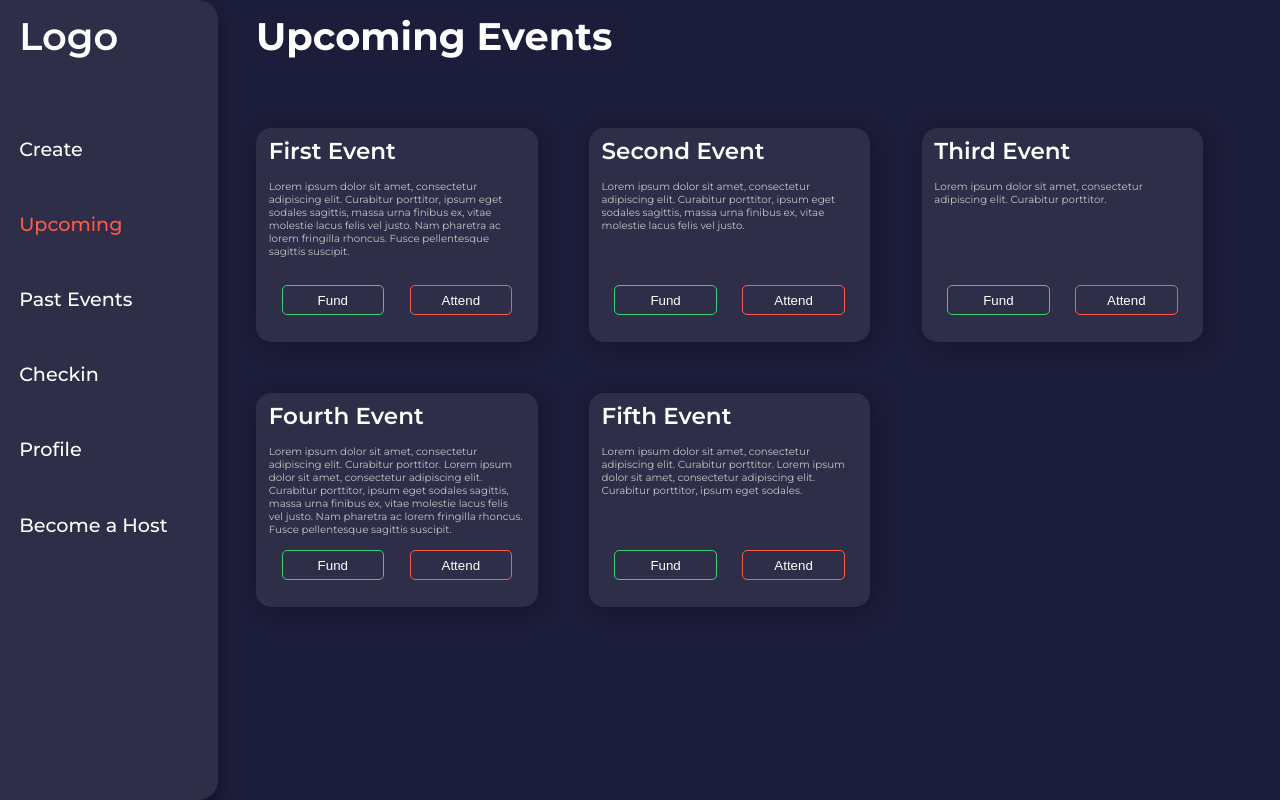
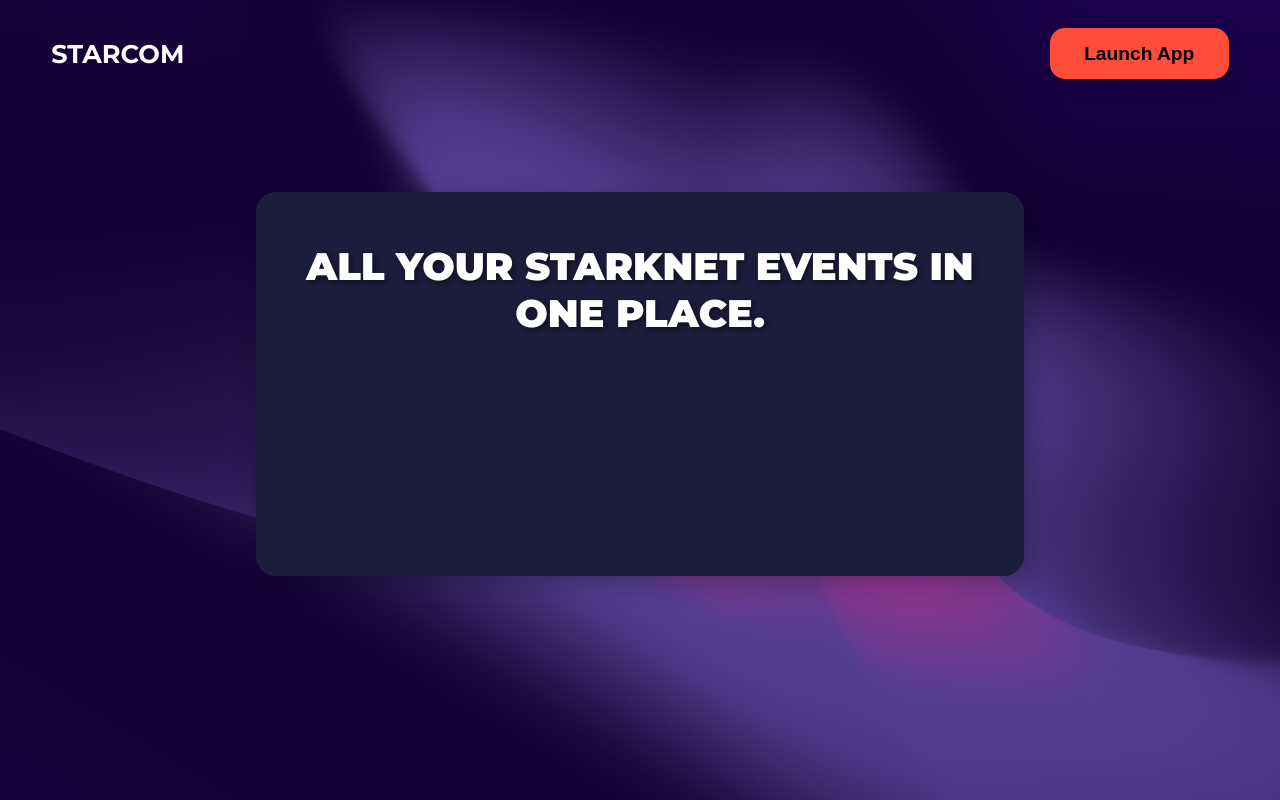
Before and after one commit to jrcarlos2000/StarknetHackParis, a React (Create React App) app in the folder frontend/: page / in a window 1280 px wide. Built offline with nearby package versions, Linux system fonts and the light colour scheme.

Commit message:
call attendance and stake modals

```diff
--- a/frontend/package.json
+++ b/frontend/package.json
@@ -8,7 +8,6 @@
     "@testing-library/user-event": "^13.5.0",
     "dotenv": "^16.0.1",
     "history": "^5.3.0",
-    "ipfs-http-client": "^57.0.3",
     "react": "^18.2.0",
     "react-dom": "^18.2.0",
     "react-redux": "^8.0.2",
--- a/frontend/src/App.js
+++ b/frontend/src/App.js
@@ -10,11 +10,13 @@ import Upcoming from "./components/Upcoming"
 import "./style/main.css"
 import Navbar from "./components/Navbar";
 import HostForm from "./components/HostForm";
+import Landing from "./components/Landing";
 const App = () => {
     return(
         <Router>
         <Routes>
-                <Route exact path="/" element={<Upcoming />}/>
+                <Route exact path="/" element={<Landing />}/>
+                <Route exact path="/upcoming" element={<Upcoming />}/>
                 <Route exact path="/create" element={<Create />}/>
                 <Route exact path="/past-events" element={<PastEvents />}/>
                 <Route exact path="/profile" element={<Profile />}/>
--- /dev/null
+++ b/frontend/src/components/Landing.js
@@ -0,0 +1,18 @@
+import React from "react";
+import { useNavigate } from "react-router-dom";
+import { ReactComponent as LandingCalendar } from '../illustrations/LandingCalendar.svg';
+import "../style/landing.css"
+const Landing = () => {
+    const navigate = useNavigate();
+    return(
+        <div className="landing-page">
+            <div className="background"></div>
+            <button onClick={() => navigate("/upcoming")} className="launch-btn">Launch App</button>
+            <div className="landing-logo">STARCOM</div>
+            <div className="landing-container">
+                <div className="landing-header">ALL YOUR STARKNET EVENTS IN ONE PLACE.</div>
+            </div>
+        </div>
+    )
+}
+export default Landing;
--- a/frontend/src/components/Navbar.js
+++ b/frontend/src/components/Navbar.js
@@ -5,10 +5,10 @@ const Navbar = (props) => {
 
     return(
         <div className="navbar">
-            <Link to="/"><div className="logo desktop">Logo</div></Link>
+            <Link to="/"><div className="logo desktop">STARCOM</div></Link>
             <div className="navbar-links">
                 {props.page === "/create" ? <Link to="/create" ><p className="link-selected navbar-link">Create</p></Link> :  <Link to="/create" ><p className="navbar-link">Create</p></Link>}
-                {props.page === "/" ? <Link to="/" ><p className="link-selected navbar-link">Upcoming</p></Link> :  <Link to="/" ><p className="navbar-link">Upcoming</p></Link>}
+                {props.page === "/upcoming" ? <Link to="/upcoming" ><p className="link-selected navbar-link">Upcoming</p></Link> :  <Link to="/upcoming" ><p className="navbar-link">Upcoming</p></Link>}
                 {props.page === "/past-events" ? <Link to="/past-events" ><p className="link-selected navbar-link">Past Events</p></Link> :  <Link to="/past-events" ><p className="navbar-link">Past Events</p></Link>}
                 {props.page === "/checkin" ? <Link to="/checkin" ><p className="link-selected navbar-link">Checkin</p></Link> :  <Link to="/checkin" ><p className="navbar-link">Checkin</p></Link>}
                 {props.page === "/profile" ? <Link to="/profile"><p className="link-selected navbar-link">Profile</p></Link> :  <Link to="/profile" ><p className="navbar-link">Profile</p></Link>}
--- a/frontend/src/components/Profile.js
+++ b/frontend/src/components/Profile.js
@@ -4,14 +4,18 @@ import attendedEvents from "../testData/attended";
 import attendedTokens from "../testData/attendedTokens";
 import "../style/profile.css";
 import "../style/events.css";
+import { connect } from "react-redux";
+import { openModal } from "../actions";
+import AttendanceModal from "../modals/AttendanceModal";
+import SuccessModal from "../modals/SuccessModal";
 
-const Profile = () => {
+const Profile = (props) => {
   const renderAttendedEvents = attendedEvents.map((event) => (
     <div className="event-container">
       <h2 className="event-header">{event.title}</h2>
       <div className="event-description">{event.description}</div>
       <div className="event-buttons">
-        <button className="event-button fund-btn">Call Attendance</button>
+        <button onClick={() => props.openModal({"type": "attendance", "title": event.title})} className="event-button fund-btn">Call Attendance</button>
         <button className="event-button attend-btn">Close</button>
       </div>
     </div>
@@ -28,6 +32,8 @@ const Profile = () => {
 
   return (
     <div>
+        {(props.openedModal.type === "attendance" && props.openedModal.title) && <AttendanceModal title={props.openedModal.title}/>}
+        {props.openedModal.type === "success" && <SuccessModal title="Success" />}
       <Navbar page="/profile" />
       <h1 className="page-header">Your Profile</h1>
       <div className="page-content">
@@ -44,4 +50,7 @@ const Profile = () => {
   );
 };
 
-export default Profile;
+const mapStateToProps = (state) => {
+    return { openedModal: state.openModal };
+  };
+  export default connect(mapStateToProps, { openModal })(Profile);
--- a/frontend/src/components/Upcoming.js
+++ b/frontend/src/components/Upcoming.js
@@ -6,6 +6,7 @@ import "../style/events.css";
 import Navbar from "./Navbar";
 import FundModal from "../modals/FundModal";
 import SuccessModal from "../modals/SuccessModal";
+import StakeModal from "../modals/StakeModal";
 import upcoming from "../testData/upcoming";
 
 const Upcoming = (props) => {
@@ -26,7 +27,7 @@ const Upcoming = (props) => {
                     </div>
                     <div className="event-buttons">
                         <button onClick={() => props.openModal({"type": "fund", "title": event.title})} className="event-button fund-btn">Fund</button>
-                        <button onClick={attendEvent} className="event-button attend-btn">Attend</button>
+                        <button onClick={()=> props.openModal({"type": "stake", "title": event.title})} className="event-button attend-btn">Attend</button>
                     </div>
                 </div>
             )
@@ -40,8 +41,9 @@ const Upcoming = (props) => {
 
     return(
         <div className="upcoming-page">
-            <Navbar page="/" />
+            <Navbar page="/upcoming" />
             {(props.openedModal.type === "fund" && props.openedModal.title) && <FundModal title={props.openedModal.title}/>}
+            {(props.openedModal.type === "stake" && props.openedModal.title) && <StakeModal title={props.openedModal.title}/>}
             {props.openedModal.type === "success" && <SuccessModal title="Success" />}
             <h1 className="page-header">Upcoming Events</h1>
             <div className="page-content">
--- /dev/null
+++ b/frontend/src/modals/AttendanceModal.js
@@ -0,0 +1,39 @@
+import React, { useState } from "react";
+import { useNavigate } from "react-router-dom";
+import { openModal } from "../actions";
+import { connect } from "react-redux";
+import "../style/modals.css";
+
+const AttendanceModal = (props) => {
+  const [password, setPassword] = useState(0);
+
+  const save = (e) => {
+    e.preventDefault();
+    props.openModal({"type": "success", "title": "Success"});
+    console.log(password);
+  };
+
+  return (
+    <div className="modal-dim" onClick={() => document.location.reload()}>
+      <div className="modal" onClick={(e) => e.stopPropagation()}>
+        <h1 className="modal-title">{props.title}</h1>
+        <div className="modal-description">Set your checki-in password</div>
+        <form className="modal-form" onSubmit={save}>
+          <div className="input-container stake-input" id="modal-input">
+            <label className="label modal-label">Password</label>
+            <input
+              type="text"
+              min={0}
+              value={password}
+              onChange={(e) => setPassword(e.target.value)}
+              className="input-field modal-input"
+            />
+          </div>
+          <input type="submit" value="Save" className="fund-modal-btn"></input>
+        </form>
+      </div>
+    </div>
+  );
+};
+
+export default connect(null, {openModal})(AttendanceModal);
--- /dev/null
+++ b/frontend/src/modals/StakeModal.js
@@ -0,0 +1,40 @@
+import React, { useState } from "react";
+import { useNavigate } from "react-router-dom";
+import { openModal } from "../actions";
+import { connect } from "react-redux";
+import "../style/modals.css";
+
+const StakeModal = (props) => {
+  const [fundValue, setFundValue] = useState(0);
+  const navigate = useNavigate();
+
+  const fund = (e) => {
+    e.preventDefault();
+    props.openModal({"type": "success", "title": "Success"});
+    console.log(fundValue);
+  };
+
+  return (
+    <div className="modal-dim" onClick={() => document.location.reload()}>
+      <div className="modal" onClick={(e) => e.stopPropagation()}>
+        <h1 className="modal-title">{props.title}</h1>
+        <div className="modal-description">Stake to secure your spot!</div>
+        <form className="modal-form" onSubmit={fund}>
+          <div className="input-container stake-input" id="modal-input">
+            <label className="label modal-label">Amount</label>
+            <input
+              type="number"
+              min={0}
+              value={fundValue}
+              onChange={(e) => setFundValue(e.target.value)}
+              className="input-field modal-input"
+            />
+          </div>
+          <input type="submit" value="Stake" className="fund-modal-btn"></input>
+        </form>
+      </div>
+    </div>
+  );
+};
+
+export default connect(null, {openModal})(StakeModal);
--- a/frontend/src/style/create.css
+++ b/frontend/src/style/create.css
@@ -65,7 +65,7 @@
 }
 input[type="checkbox"] {
     accent-color: #ff4d3a;
-    }
+}
 .create-btn:hover{
     transform: scale(1.05);
 }
--- /dev/null
+++ b/frontend/src/style/landing.css
@@ -0,0 +1,55 @@
+.landing-logo{
+    position: absolute;
+    top: 3vw;
+    left: 4vw;
+    font-weight: 700;
+    font-size: 2vw;
+}
+
+.launch-btn{
+    position: absolute;
+    top: 2.2vw;
+    right: 4vw;
+    width: 14vw;
+    height: 4vw;
+    font-size: 1.5vw;
+    border-radius: 15px;
+    border: none;
+    box-shadow: 4px 4px 20px rgba(0, 0, 0, 0.253);
+    transition: all 0.5s ease;
+    cursor: pointer;
+    background-color: #ff4d3a;
+    font-weight: 700;
+}
+.launch-btn:hover{
+    transform: scale(1.05);
+}
+.background{
+    position: absolute;
+    top: 0;
+    left: 0;
+    width: 100vw;
+    height: 100vh;
+    background-image: url("../images/background.jpg");
+    background-size: cover;
+    background-position: center;
+    background-repeat: no-repeat;
+}
+.landing-container{
+    width: 60vw;
+    height: 30vw;
+    top: 15vw;
+    left: 20vw;
+    border-radius: 20px;
+    z-index: 100;
+    background-color: #1c1c3b;
+    position: absolute;
+    box-shadow: 6px 6px 25px rgba(0, 0, 0, 0.265);
+}
+.landing-header{
+    font-weight: 900;
+    font-size: 3vw;
+    text-align: center;
+    margin-top: 4vw;
+    text-shadow: 2px 2px 5px rgba(0, 0, 0, 0.482);
+}
--- a/frontend/src/style/modals.css
+++ b/frontend/src/style/modals.css
@@ -106,3 +106,6 @@
 .checkin-input{
     height: 3vw !important;
 }
+.stake-input{
+    margin-top: 1.7vw !important;
+}
--- a/frontend/src/style/navbar.css
+++ b/frontend/src/style/navbar.css
@@ -16,7 +16,7 @@ a{
     border-bottom-right-radius: 20px;
 }
 .logo{
-    font-size: 3vw;
+    font-size: 2vw;
     font-weight: 600;
     margin-top: 1vw;
 }
```
Also changed, not shown: frontend/src/illustrations/LandingCalendar.svg (added), frontend/src/images/background.jpg (added).
